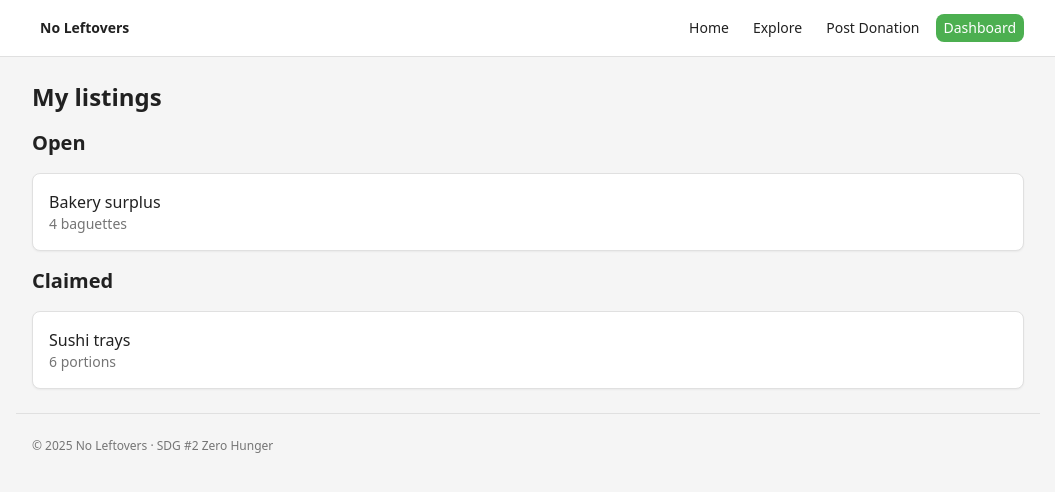
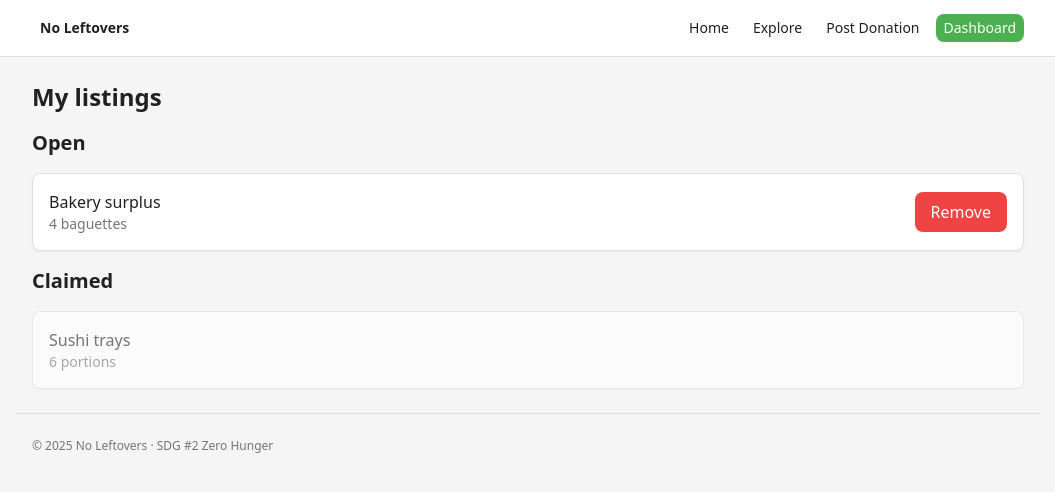
Before and after one commit to AhmedYasser-gu/DIT257-Agile-software-project-management, a Next.js app in the folder frontend/: page /dashboard in a window 1280 px wide. Shown: the top 492 px of the page, without its empty margins (112-1167 px from the left). Built offline with nearby package versions, Linux system fonts and the light colour scheme; no server answers.

Commit message:
added a button to remove a certain listing

```diff
--- a/frontend/src/app/dashboard/page.tsx
+++ b/frontend/src/app/dashboard/page.tsx
@@ -2,7 +2,7 @@ import Link from "next/link";
 
 const items = [
   { id: 1, title: "Bakery surplus", qty: "4 baguettes", claimed: false },
-  { id: 2, title: "Sushi trays", qty: "6 portions",  claimed: true },
+  { id: 2, title: "Sushi trays", qty: "6 portions", claimed: true },
 ];
 
 export default function Dashboard() {
@@ -18,9 +18,16 @@ export default function Dashboard() {
               <div className="font-medium">{i.title}</div>
               <div className="text-sm text-subtext">{i.qty}</div>
             </div>
+            <Link
+              href={`/explore/${i.id}`}
+              className="bg-red-500 hover:bg-red-400 text-white font-medium px-4 py-2 rounded"
+            >
+              Remove
+            </Link>
           </div>
         ))}
       <h2 className="text-xl font-bold">Claimed</h2>
+      <div className="opacity-60">
         {items
           .filter(i => i.claimed)
           .map(i => (
@@ -31,6 +38,7 @@ export default function Dashboard() {
               </div>
             </div>
           ))}
+      </div>
     </section>
   );
 }
```
Lines whose indentation alone changed are shown as unchanged.
